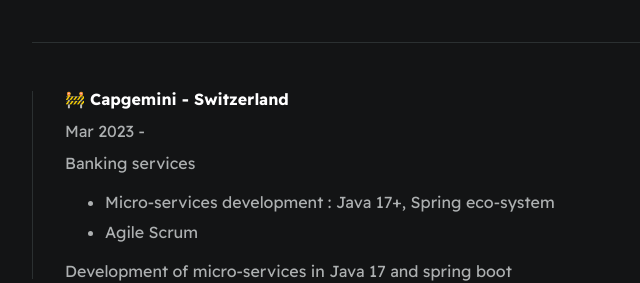
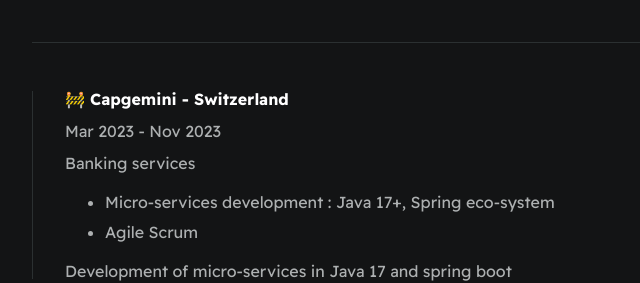
Before and after one commit to Nagflar/resume, a plain HTML site: page assets/print.html in a window 1280 px wide. Shown: the part 1320-1603 px from the top of the page, 274-914 px from the left. Drawn offline with Linux system fonts and the light colour scheme.

Commit message:
domain 2024

```diff
--- a/assets/print.html
+++ b/assets/print.html
@@ -70,7 +70,7 @@
             <div class="line-break"></div>
             <div class="card--work-history">
                 <strong>🚧 Capgemini - Switzerland</strong>
-                <p>Mar 2023 - </p>
+                <p>Mar 2023 - Nov 2023</p>
                 <p>Banking services</p>
                 <ul>
                     <li>Micro-services development : Java 17+, Spring eco-system</li>
```
Also changed, not shown: 2 other files.
